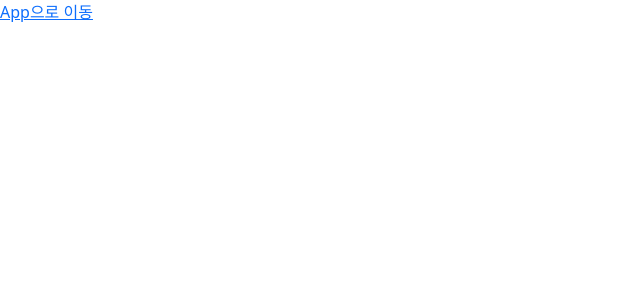
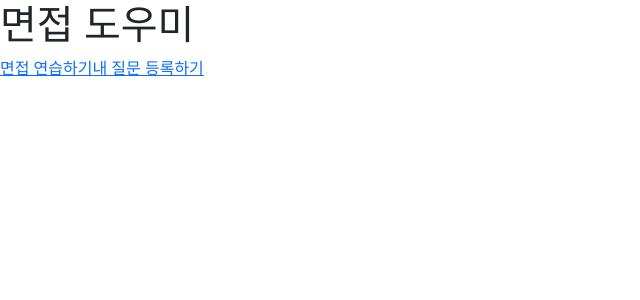
Before and after one commit to Ahn-GiHwan/test1, a React app: page / in a window 1280 px wide. Before the commit this address had no page. Shown: the top 300 px of the page, without its empty margins (0-640 px from the left). Built offline with nearby package versions, Linux system fonts and the light colour scheme.

Commit message:
Feat: add Routes 1. add Route 'HOME' 2. add Route 'AddQuestion'
-

```diff
--- a/src/routes/Router.jsx
+++ b/src/routes/Router.jsx
@@ -1,14 +1,14 @@
 import React from 'react'
 import { BrowserRouter, Routes, Route, NavLink } from 'react-router-dom'
-
-import App from '../App'
+import Home from './Home'
+import AddQuestion from './AddQuestion'
 
 const Router = () => {
   return (
     <BrowserRouter>
-      <NavLink to="/App">App으로 이동</NavLink>
       <Routes>
-        <Route path="/App" element={<App />} />
+        <Route path="/" element={<Home title="면접 도우미" />} />
+        <Route path="/AddQuestion" element={<AddQuestion />} />
       </Routes>
     </BrowserRouter>
   )
```
